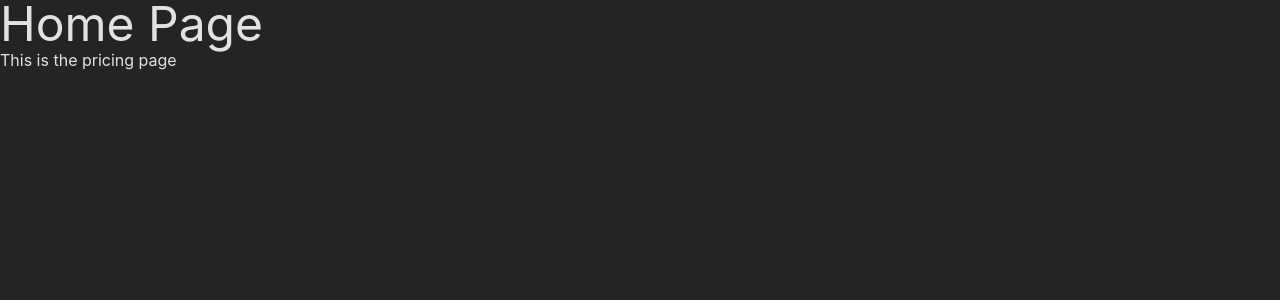
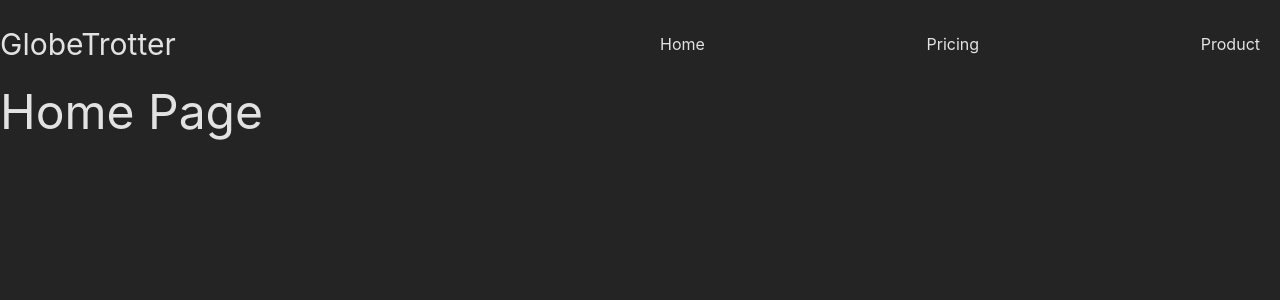
Before and after one commit to cedekpoole/globe-trotter, a React (Vite) app: page / in a window 1280 px wide. Shown: the top 300 px of the page. Built offline with nearby package versions, Linux system fonts and the light colour scheme.

Commit message:
create reusable pageNav component

```diff
--- /dev/null
+++ b/src/components/PageNav.jsx
@@ -0,0 +1,22 @@
+import { Link } from "react-router-dom";
+
+function PageNav() {
+  return (
+    <nav className="flex justify-between items-center py-3">
+      <h1 className="text-3xl">GlobeTrotter</h1>
+      <ul className="flex w-1/2 justify-between p-5">
+        <li>
+          <Link to="/">Home</Link>
+        </li>
+        <li>
+          <Link to="/pricing">Pricing</Link>
+        </li>
+        <li>
+          <Link to="/product">Product</Link>
+        </li>
+      </ul>
+    </nav>
+  );
+}
+
+export default PageNav;
--- a/src/pages/HomePage.jsx
+++ b/src/pages/HomePage.jsx
@@ -1,10 +1,10 @@
-import { Link } from "react-router-dom";
+import PageNav from "../components/PageNav";
 
 function HomePage() {
   return (
-    <div>
+    <div className="container mx-auto">
+      <PageNav />
       <h1 className="text-5xl">Home Page</h1>
-      <Link to="/pricing">This is the pricing page</Link>
     </div>
   );
 }
```
